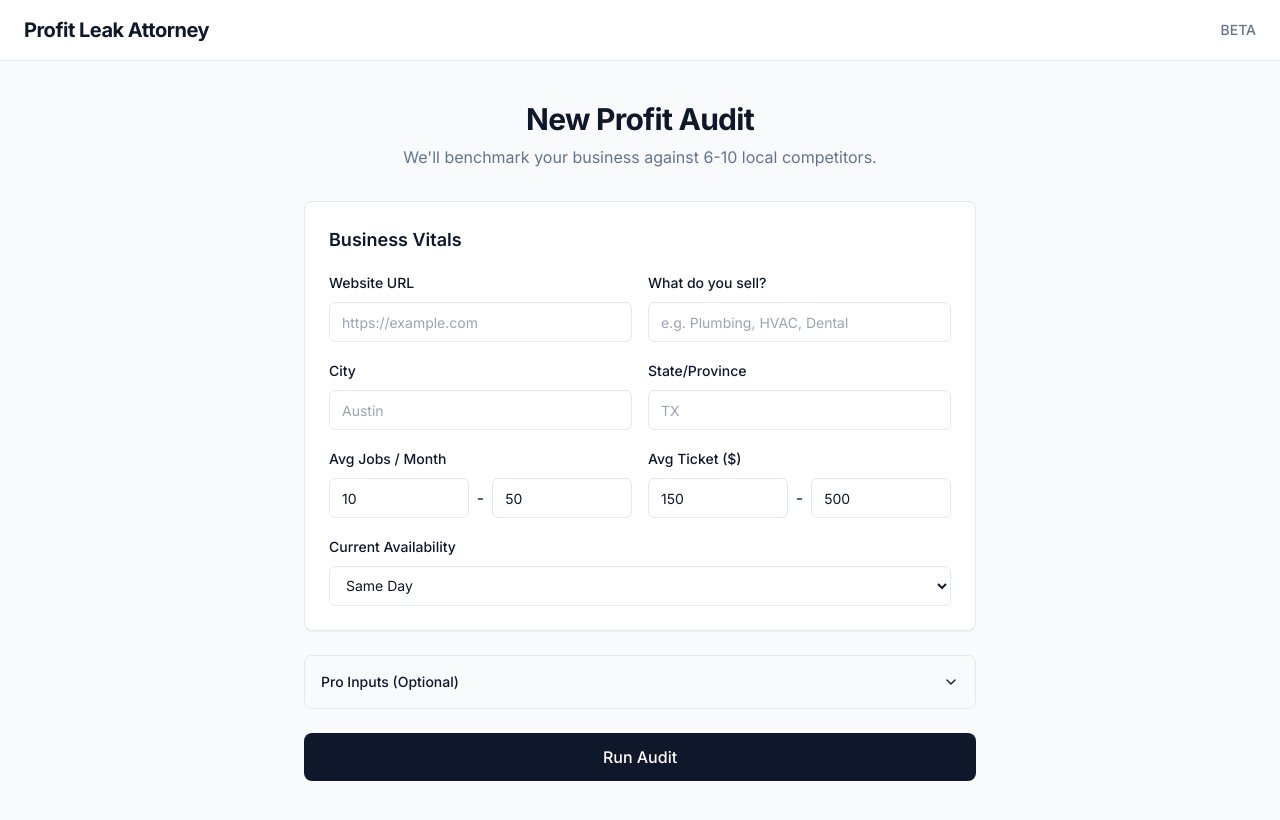
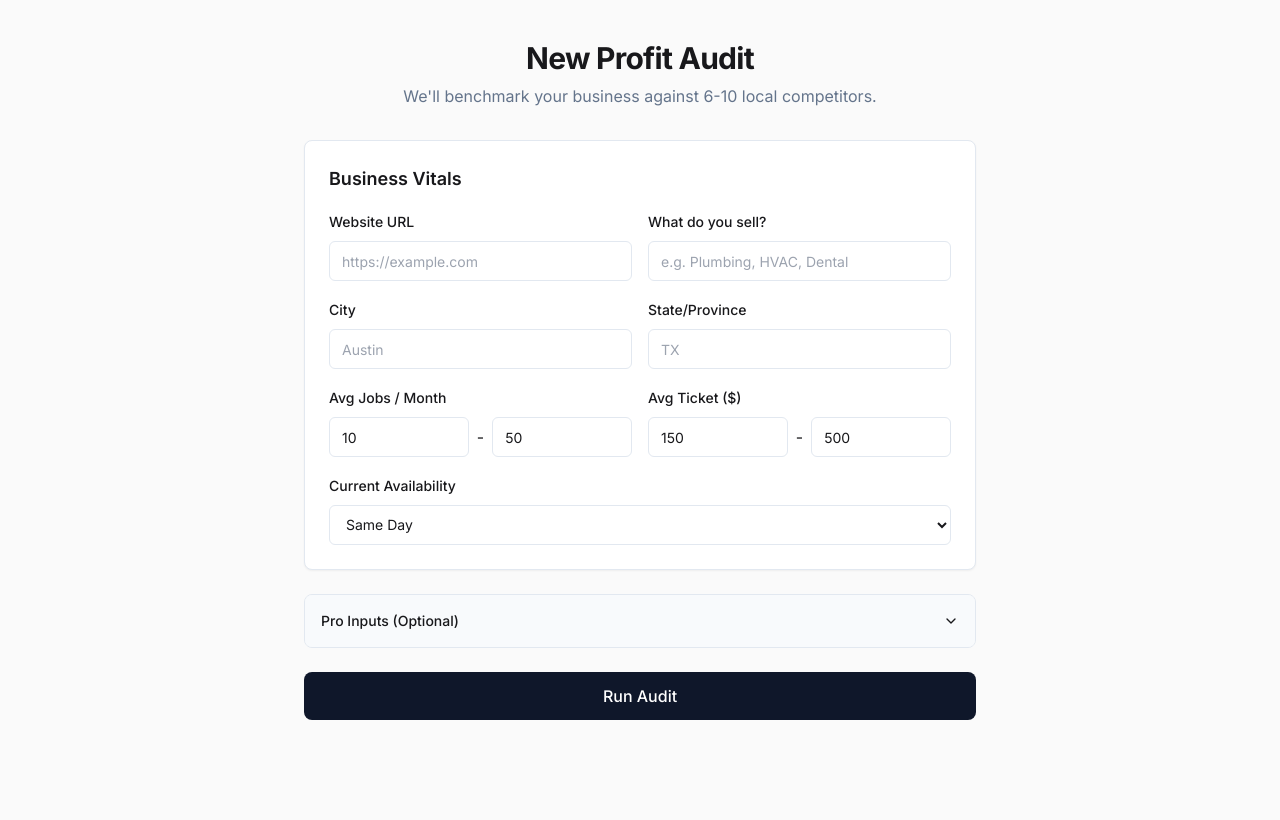
Before and after one commit to kristij-98/saulgoodman, a Next.js app: page /new in a window 1280 px wide. Built offline with nearby package versions, Linux system fonts and the light colour scheme.

Commit message:
Refactor RootLayout component and update body styles

```diff
--- a/app/layout.tsx
+++ b/app/layout.tsx
@@ -1,8 +1,7 @@
-import React from "react";
+// app/layout.tsx
 import type { Metadata } from "next";
 import { Inter } from "next/font/google";
 import "./globals.css";
-import { cn } from "@/lib/utils";
 
 const inter = Inter({ subsets: ["latin"] });
 
@@ -11,21 +10,11 @@ export const metadata: Metadata = {
   description: "Find out where your business is bleeding money.",
 };
 
-export default function RootLayout({
-  children,
-}: Readonly<{
-  children: React.ReactNode;
-}>) {
+export default function RootLayout({ children }: { children: React.ReactNode }) {
   return (
     <html lang="en">
-      <body className={cn(inter.className, "bg-slate-50 text-slate-900 antialiased min-h-screen")}>
-        <nav className="border-b bg-white px-6 py-4 flex items-center justify-between sticky top-0 z-50">
-          <div className="font-bold text-xl tracking-tight text-slate-900">Profit Leak Attorney</div>
-          <div className="text-sm font-medium text-slate-500">BETA</div>
-        </nav>
-
-        {/* IMPORTANT: remove max-w constraint here. Pages control their own width. */}
-        <main className="min-h-[calc(100vh-64px)]">{children}</main>
+      <body className={`${inter.className} bg-zinc-50 text-zinc-900 antialiased min-h-screen`}>
+        {children}
       </body>
     </html>
   );
```
